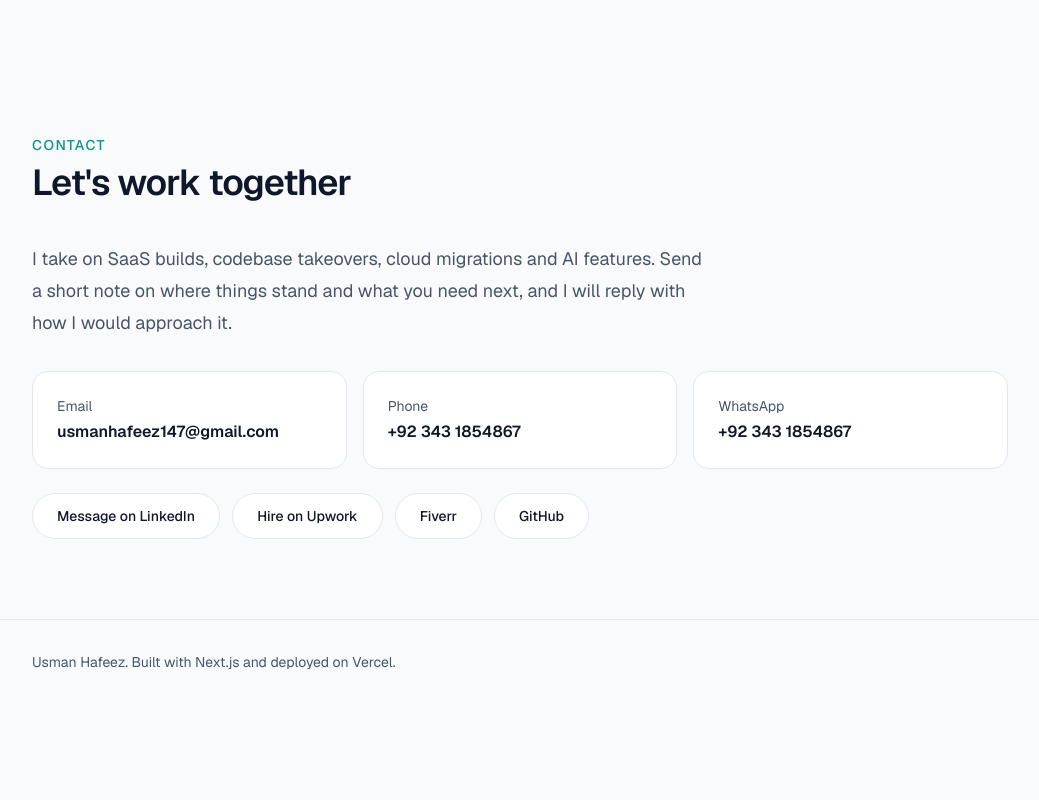
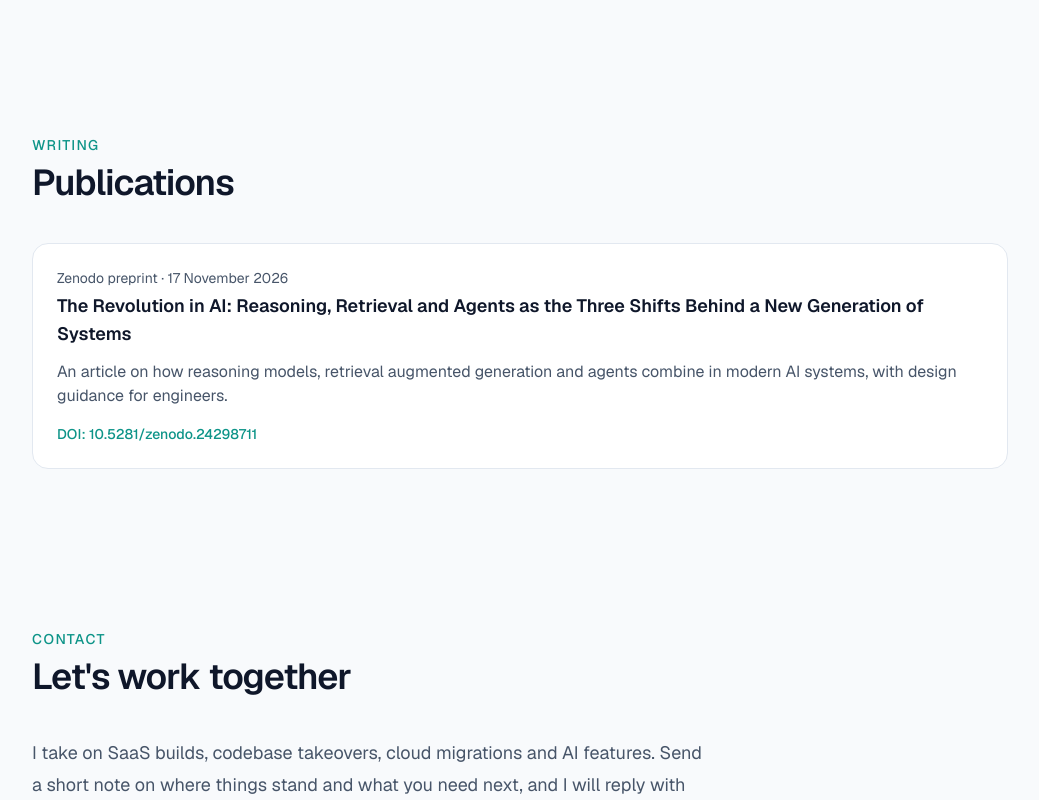
Before and after one commit to usmanhafeez147/portfolio, a Next.js app: page / in a window 1280 px wide. Shown: the part 5220-6020 px from the top of the page, without its empty margins (120-1159 px from the left). Before the commit the page ends 5924 px from the top, so only its background shows below. Built offline with nearby package versions, Linux system fonts and the light colour scheme.

Commit message:
Add publications section with Zenodo preprint

```diff
--- a/src/app/page.tsx
+++ b/src/app/page.tsx
@@ -6,6 +6,7 @@ import {
   experience,
   profile,
   projects,
+  publications,
   skillGroups,
   stats,
 } from "@/data/profile";
@@ -156,6 +157,26 @@ export default function Home() {
           </div>
         </Section>
 
+        <Section id="publications" eyebrow="Writing" title="Publications">
+          <div className="grid gap-6">
+            {publications.map((p) => (
+              <a
+                key={p.doi}
+                href={p.url}
+                rel="noreferrer"
+                className="card rounded-2xl border border-line bg-card p-6"
+              >
+                <p className="text-sm text-muted">
+                  {p.venue} · {p.date}
+                </p>
+                <h3 className="mt-1 text-lg font-semibold">{p.title}</h3>
+                <p className="mt-3 text-muted">{p.summary}</p>
+                <p className="mt-4 text-sm font-medium text-accent">DOI: {p.doi}</p>
+              </a>
+            ))}
+          </div>
+        </Section>
+
         <Section id="contact" eyebrow="Contact" title="Let's work together">
           <p className="max-w-2xl text-lg leading-8 text-muted">
             I take on SaaS builds, codebase takeovers, cloud migrations and AI features.
--- a/src/data/profile.ts
+++ b/src/data/profile.ts
@@ -190,6 +190,19 @@ export const certifications = [
   },
 ];
 
+export const publications = [
+  {
+    title:
+      "The Revolution in AI: Reasoning, Retrieval and Agents as the Three Shifts Behind a New Generation of Systems",
+    venue: "Zenodo preprint",
+    date: "17 November 2026",
+    doi: "10.5281/zenodo.24298711",
+    url: "https://doi.org/10.5281/zenodo.24298711",
+    summary:
+      "An article on how reasoning models, retrieval augmented generation and agents combine in modern AI systems, with design guidance for engineers.",
+  },
+];
+
 export const education = {
   school: "Government College University, Faisalabad",
   degree: "Bachelor of Science in Information Technology",
```
